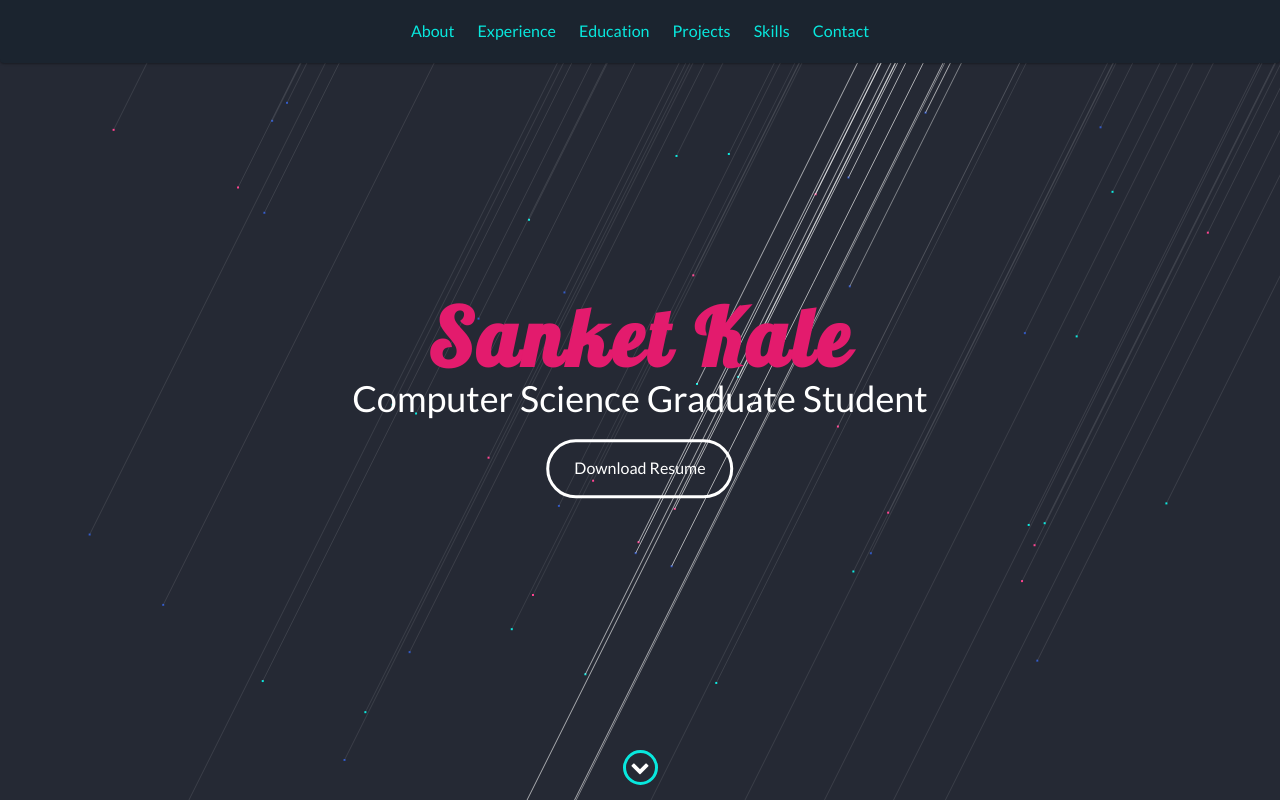
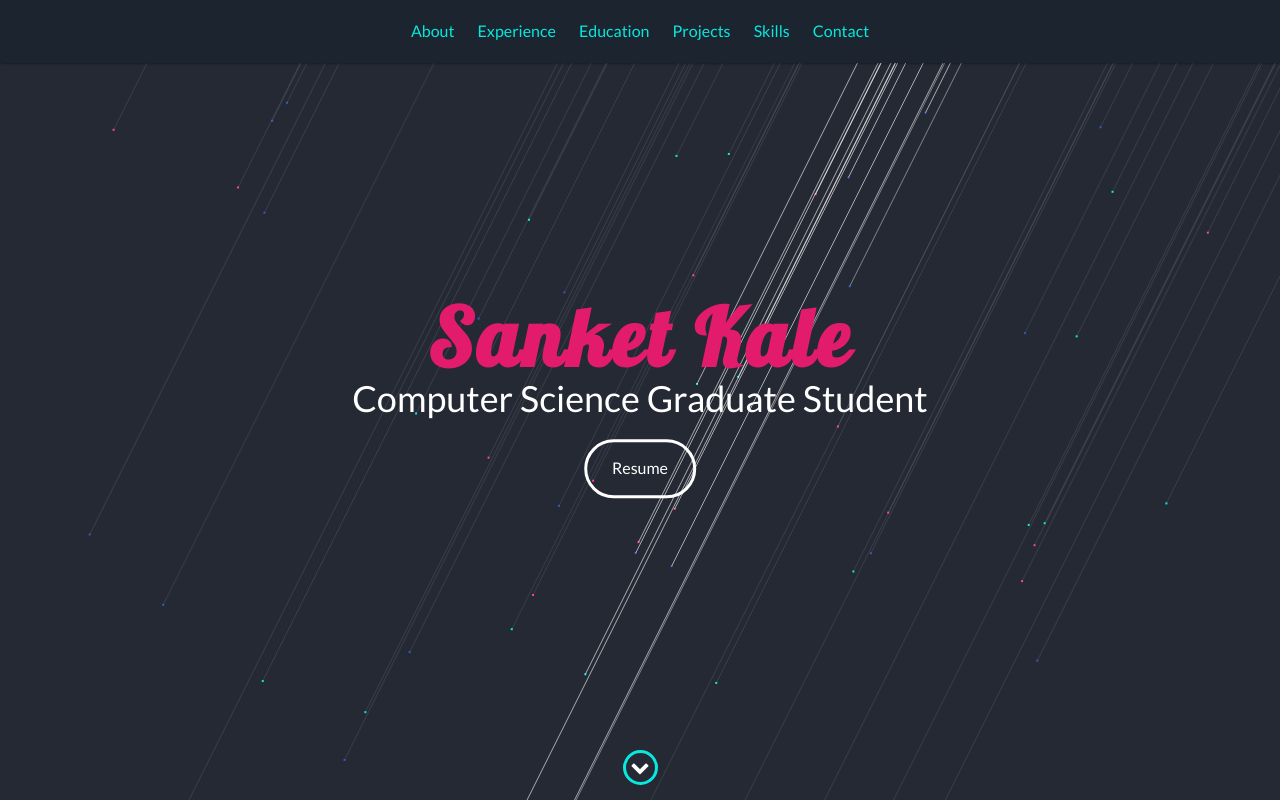
Before and after one commit to Sanket-S-Kale/Sanket-S-Kale.github.io, a website: page index.html in a window 1280 px wide. Shown: the top 802 px of the page. Drawn offline with nearby package versions, Linux system fonts and the light colour scheme; a web font is replaced by a local one.

Commit message:
Resume change

```diff
--- a/index.html
+++ b/index.html
@@ -57,7 +57,7 @@
             <h1>Sanket Kale</h1>
             <h2>Computer Science Graduate Student</h2>
             <div id="download">
-                <a href="./resume/sanket-resume.pdf" target="_blank" class="btn-rounded-white">Download Resume</a>
+                <a href="https://resume.creddle.io/resume/1bqsy972dbs" target="_blank" class="btn-rounded-white">Resume</a>
             </div>
         </div>
         <!-- End #lead-content -->
```
